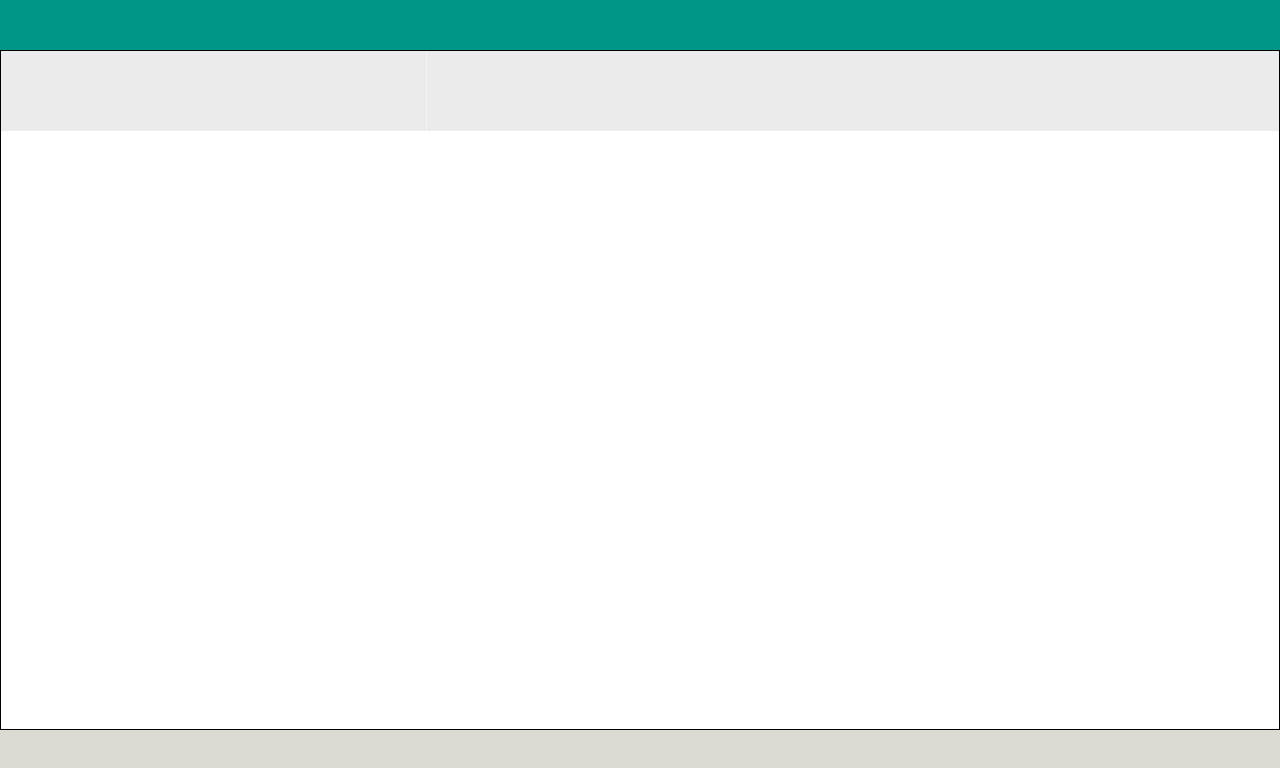
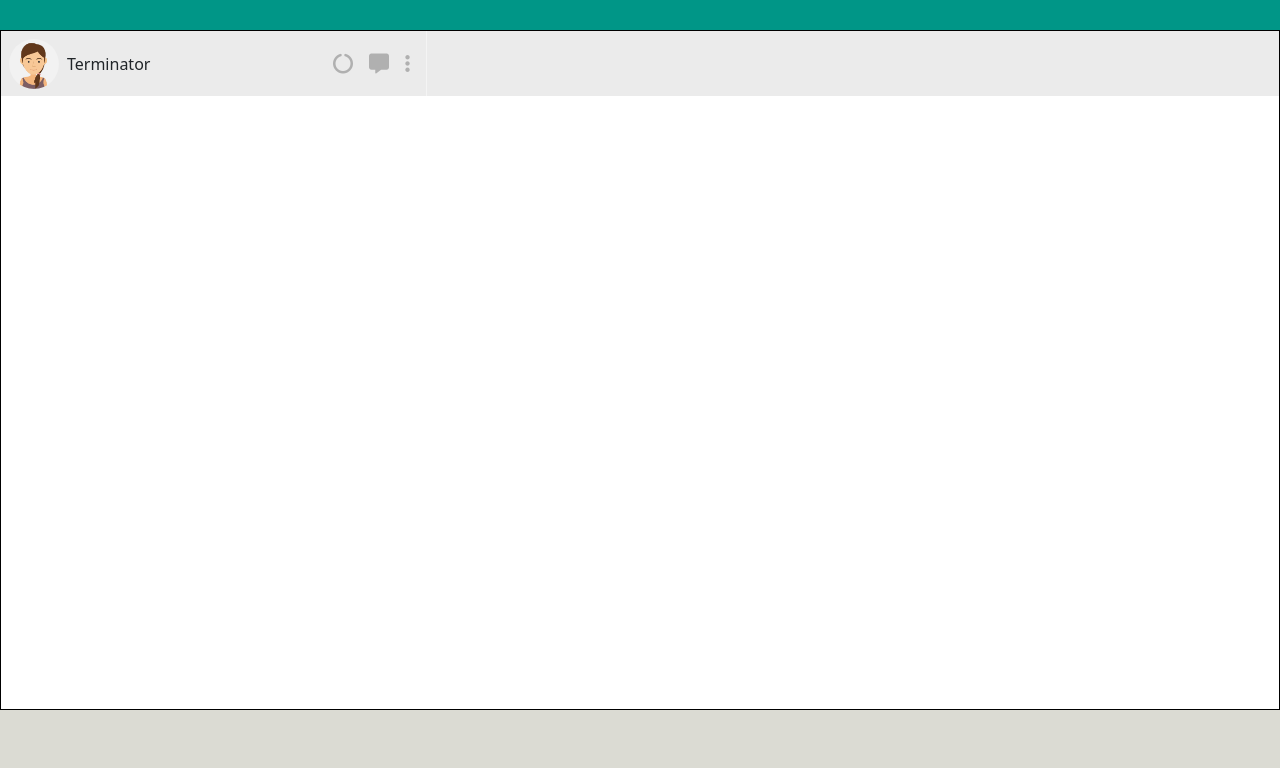
Before and after one commit to antoniostassi/vue-boolzapp, a plain HTML site: page index.html in a window 1280 px wide. Drawn offline with nearby package versions, Linux system fonts and the light colour scheme.

Commit message:
Header 1 - Styled

```diff
--- a/index.html
+++ b/index.html
@@ -15,7 +15,18 @@
                 <div id="web-app" class="container-xxl position-relative p-0">
                     <div class="my-row d-flex">
                         <div class="col-4">
-                            <header class="header-bg"></header>
+                            <header class="header-bg d-flex justify-content-between">
+                                <div class="user-propic d-flex p-2 ps-2">
+                                    <img src="img/avatar_io.jpg" alt="Propic">
+                                    <div class="d-flex align-content-center justify-content-center flex-wrap ms-2">Terminator</div>
+                                </div>
+
+                                <div class="h-100 d-flex align-items-center">
+                                    <i class="fa-solid fa-circle-notch fs-5 mx-2"></i>
+                                    <i class="fa-solid fa-message fs-5 mx-2"></i>
+                                    <i class="fa-solid fa-ellipsis-vertical fs-5 mx-2 me-3"></i>
+                                </div>
+                            </header>
                         </div>
                         <div class="col-8">
                             <header class="header-bg"></header>
--- a/style.css
+++ b/style.css
@@ -2,6 +2,10 @@
     margin:0;
     padding:0;
     box-sizing: border-box;
+}
+
+img {
+    max-width:100%;
 }
 
 .container-fluid {
@@ -19,7 +23,7 @@
     height:85dvh;
     border:1px solid black;
     background-color:white;
-    top:50px;
+    top:30px;
 }
 
 .my-row > .col-4 {
@@ -28,5 +32,19 @@
 
 .header-bg {
     background-color: #ebebeb;
-    height:80px;
+    height:65px;
 }
+
+.header-bg > div.h-100 > .fa-solid {
+    color:#b0b0b0;
+}
+
+.header-bg > div.h-100 > .fa-solid:hover {
+    cursor:pointer;
+}
+
+.user-propic > img {
+    width:50px;
+    height:50px;
+    border-radius:50%;
+}
```
